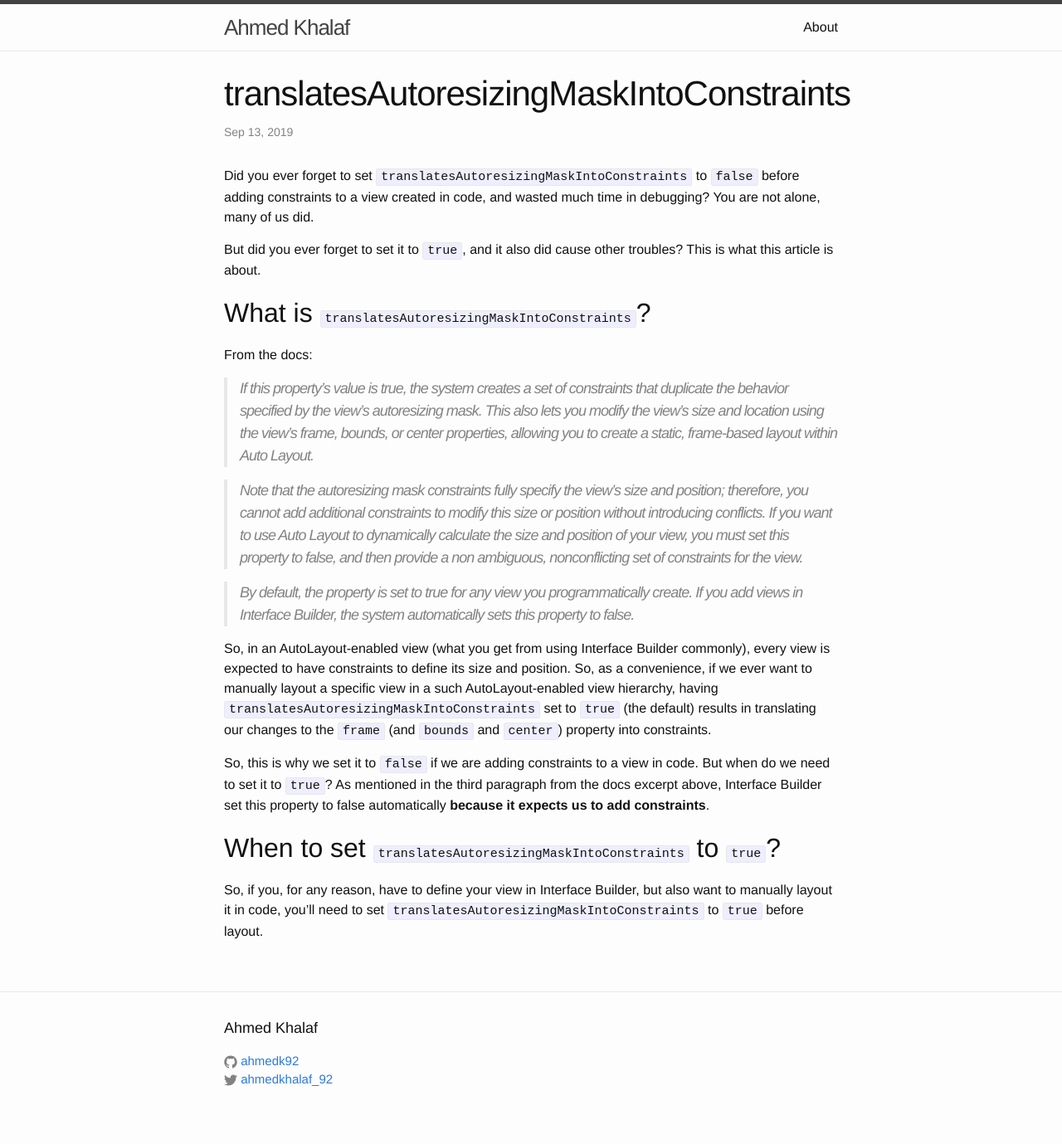
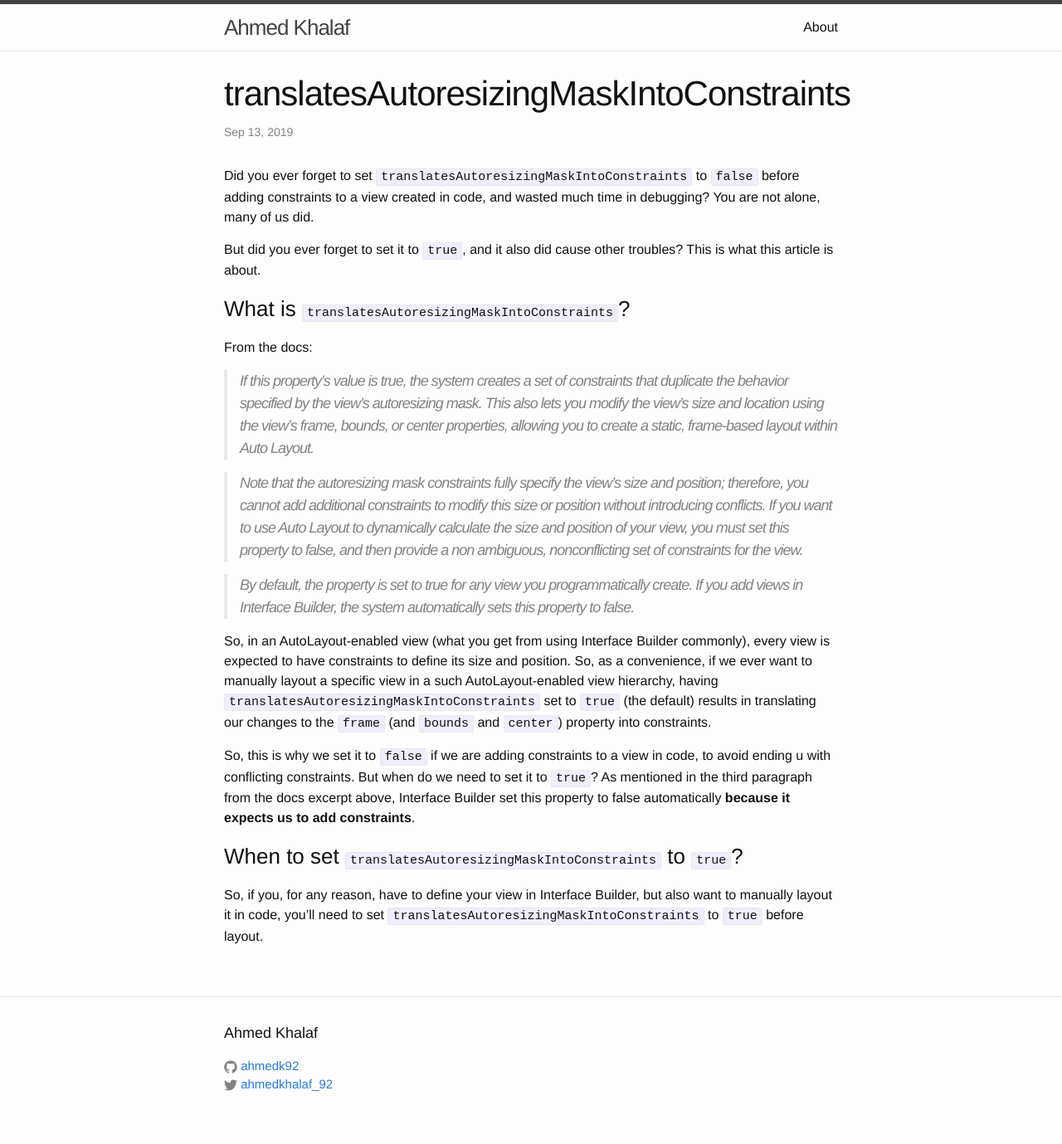
Before and after one commit to ahmedk92/ahmedk92.github.io, a Jekyll site: the page built from _posts/2019-09-13-translatesAutoresizingMaskIntoConstraints.md, in a window 1280 px wide. Shown: the whole page at 83% size. Built offline with Jekyll 4.4.1, drawn with Linux system fonts in a browser that asks for light colours.

Commit message:
translatesAutoresizingMaskIntoConstraints

```diff
--- a/_posts/2019-09-13-translatesAutoresizingMaskIntoConstraints.md
+++ b/_posts/2019-09-13-translatesAutoresizingMaskIntoConstraints.md
@@ -9,7 +9,7 @@ Did you ever forget to set `translatesAutoresizingMaskIntoConstraints` to `false
 But did you ever forget to set it to `true`, and it also did cause other troubles? This is what this article is about.
 
 
-## What is `translatesAutoresizingMaskIntoConstraints`?
+### What is `translatesAutoresizingMaskIntoConstraints`?
 
 From the docs:
 
@@ -21,8 +21,8 @@ From the docs:
 
 So, in an AutoLayout-enabled view (what you get from using Interface Builder commonly), every view is expected to have constraints to define its size and position. So, as a convenience, if we ever want to manually layout a specific view in a such AutoLayout-enabled view hierarchy, having `translatesAutoresizingMaskIntoConstraints` set to `true` (the default) results in translating our changes to the `frame` (and `bounds` and `center`) property into constraints.
 
-So, this is why we set it to `false` if we are adding constraints to a view in code. But when do we need to set it to `true`? As mentioned in the third paragraph from the docs excerpt above, Interface Builder set this property to false automatically **because it expects us to add constraints**.
+So, this is why we set it to `false` if we are adding constraints to a view in code, to avoid ending u with conflicting constraints. But when do we need to set it to `true`? As mentioned in the third paragraph from the docs excerpt above, Interface Builder set this property to false automatically **because it expects us to add constraints**.
 
-## When to set `translatesAutoresizingMaskIntoConstraints` to `true`?
+### When to set `translatesAutoresizingMaskIntoConstraints` to `true`?
 
 So, if you, for any reason, have to define your view in Interface Builder, but also want to manually layout it in code, you'll need to set `translatesAutoresizingMaskIntoConstraints` to `true` before layout.
```
